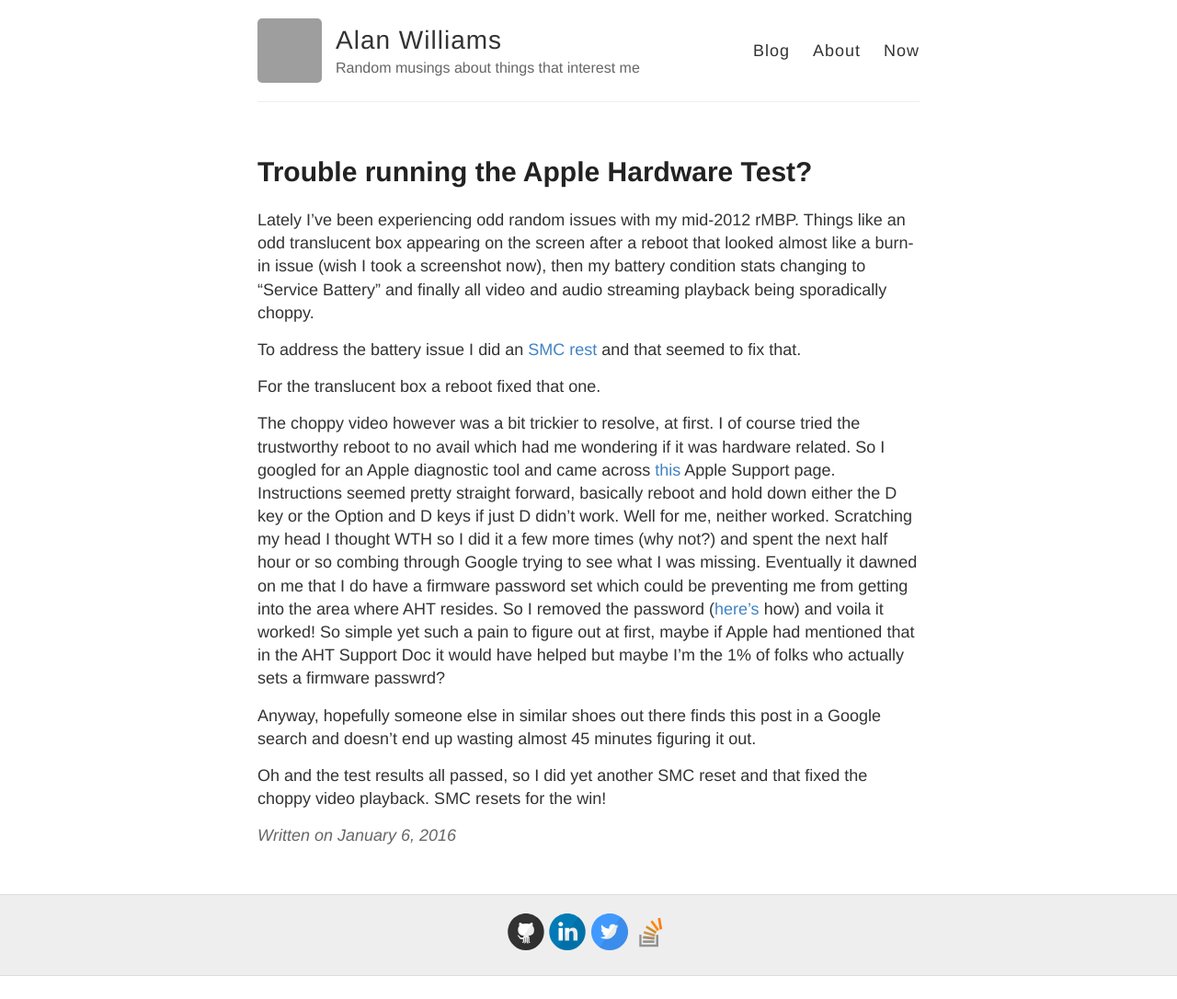
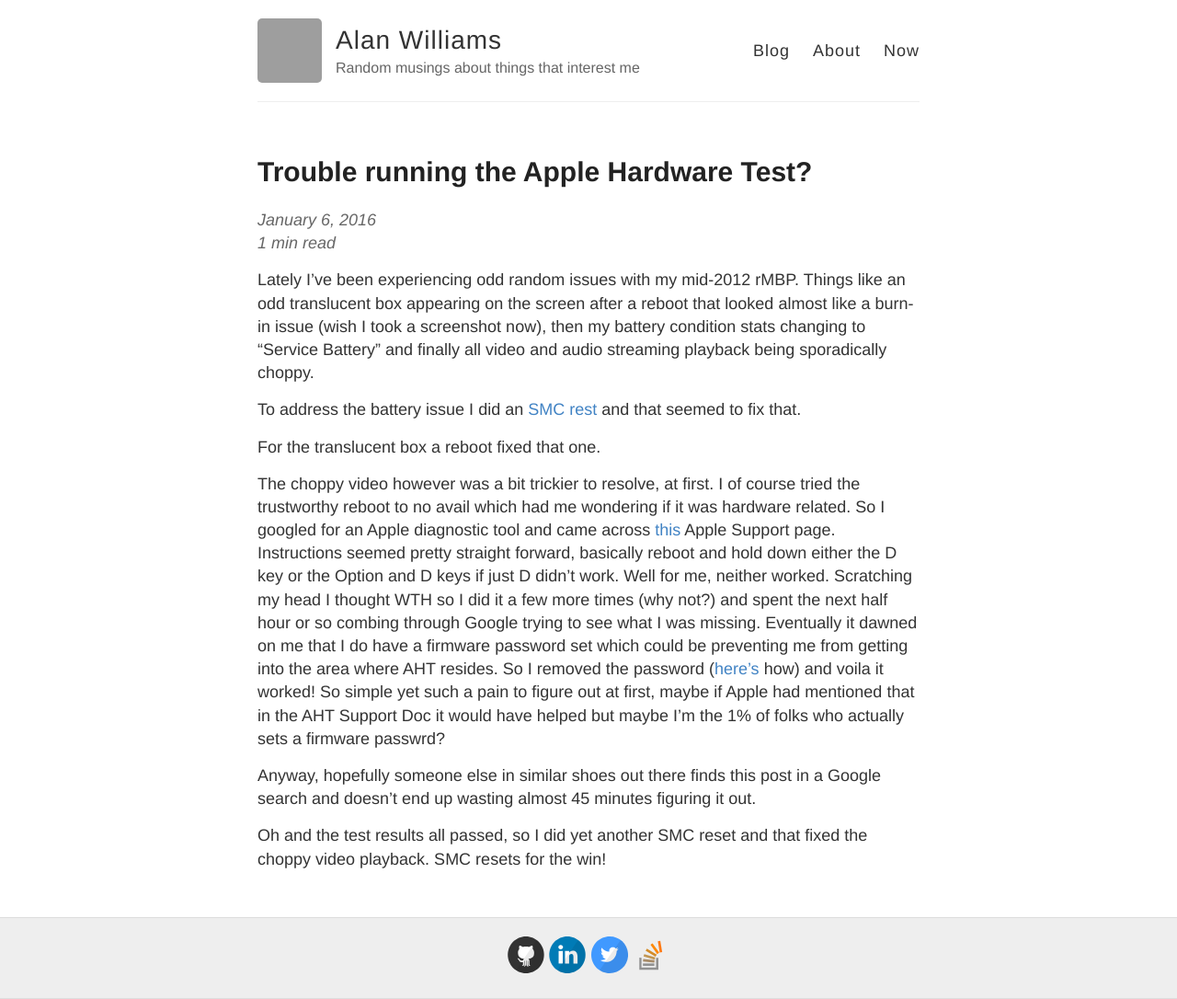
Before and after one commit to alanwill/alanwill.github.io, a Jekyll site: the page built from _posts/2016-01-06-Trouble-Running-Apple-Hardware-Test.md, in a window 1280 px wide. Shown: the whole page at 92% size. Built offline with Jekyll 4.4.1, drawn with Linux system fonts in a browser that asks for light colours; Markdown is read by kramdown in place of the engine named in the settings; comment, search, counter and statistics services are not loaded; before the commit the page ends 1061 px from its top, so only the background shows below that; grey boxes are pictures that could not be loaded.

Commit message:
Adding "read time" functionality

```diff
--- /dev/null
+++ b/_includes/read_time.html
@@ -0,0 +1,8 @@
+<span class="reading-time" title="Estimated read time">
+  {% assign words = content | number_of_words %}
+  {% if words < 360 %}
+    1 min
+  {% else %}
+    {{ words | divided_by:180 }} mins
+  {% endif %}
+</span>
--- a/_layouts/post.html
+++ b/_layouts/post.html
@@ -5,13 +5,14 @@ layout: default
 <article class="post">
   <h1>{{ page.title }}</h1>
 
+  <div class="date">
+    {{ page.date | date: "%B %e, %Y" }}<br>
+    <i>{% include read_time.html %} read</i><br>
+  </div>
+
   <div class="entry">
     {{ content }}
   </div>
 
-  <div class="date">
-    Written on {{ page.date | date: "%B %e, %Y" }}
-  </div>
-
   {% include disqus.html disqus_identifier=page.disqus_identifier %}
 </article>
```
